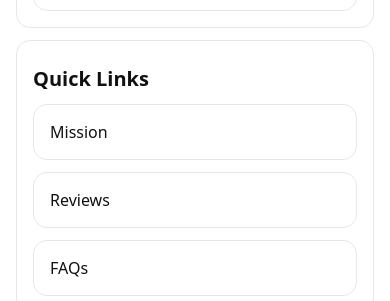
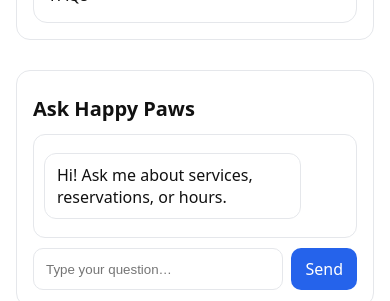
Before and after one commit to Spedoh2160/happy-paws, a React (Vite) app: page / in a window 390 px wide. Shown: the part 1267-1568 px from the top of the page. Built offline with nearby package versions, Linux system fonts and the light colour scheme; no server answers.

Commit message:
style: hide left aside on mobile, show assistant under main

```diff
--- a/src/styles.css
+++ b/src/styles.css
@@ -43,10 +43,11 @@ button { font: inherit; }
   gap: 18px;
   padding: 18px 0 48px;
 }
-@media (max-width: 1199px) {
+/*Remove comment if client wants to remove AI Assit from tablets*/
+/*@media (max-width: 1199px) {
   .main-grid { grid-template-columns: 220px minmax(0,1fr); }
   .chat { display: none; }
-}
+}*/
 @media (max-width: 800px) {
   .main-grid { grid-template-columns: 1fr; }
 }
@@ -88,3 +89,30 @@ button { font: inherit; }
 .table th, .table td { border-bottom: 1px solid var(--border); padding: 10px; text-align: left; }
 
 .footer { border-top: 1px solid var(--border); padding: 28px 0; margin-top: 40px; color: #6b7280; font-size: 14px; }
+
+/* === Mobile layout tweaks (append at end of file) === */
+
+/* Make sure green buttons (e.g., Save to Server) have a color */
+:root{
+  --success: var(--ok, #16a34a);
+}
+
+/* Anchor jump offset so sticky header doesn't cover section titles */
+.section{ scroll-margin-top: 76px; }
+
+/* We do NOT want to hide the assistant on mobile.
+   Your earlier @media (max-width:1199px){ .chat{display:none} } hides it.
+   Override it below (this comes later in the file, so it wins). */
+@media (max-width: 800px){
+  /* Hide the left jump menu on mobile */
+  .aside{ display: none; }
+
+  /* Single column already set; ensure assistant shows under main */
+  .chat{
+    display: block !important;   /* override earlier display:none */
+    position: static;            /* not sticky on mobile */
+    top: auto;
+    height: auto;                /* allow natural height */
+    margin-top: 12px;            /* breathing room below main */
+  }
+}
```
